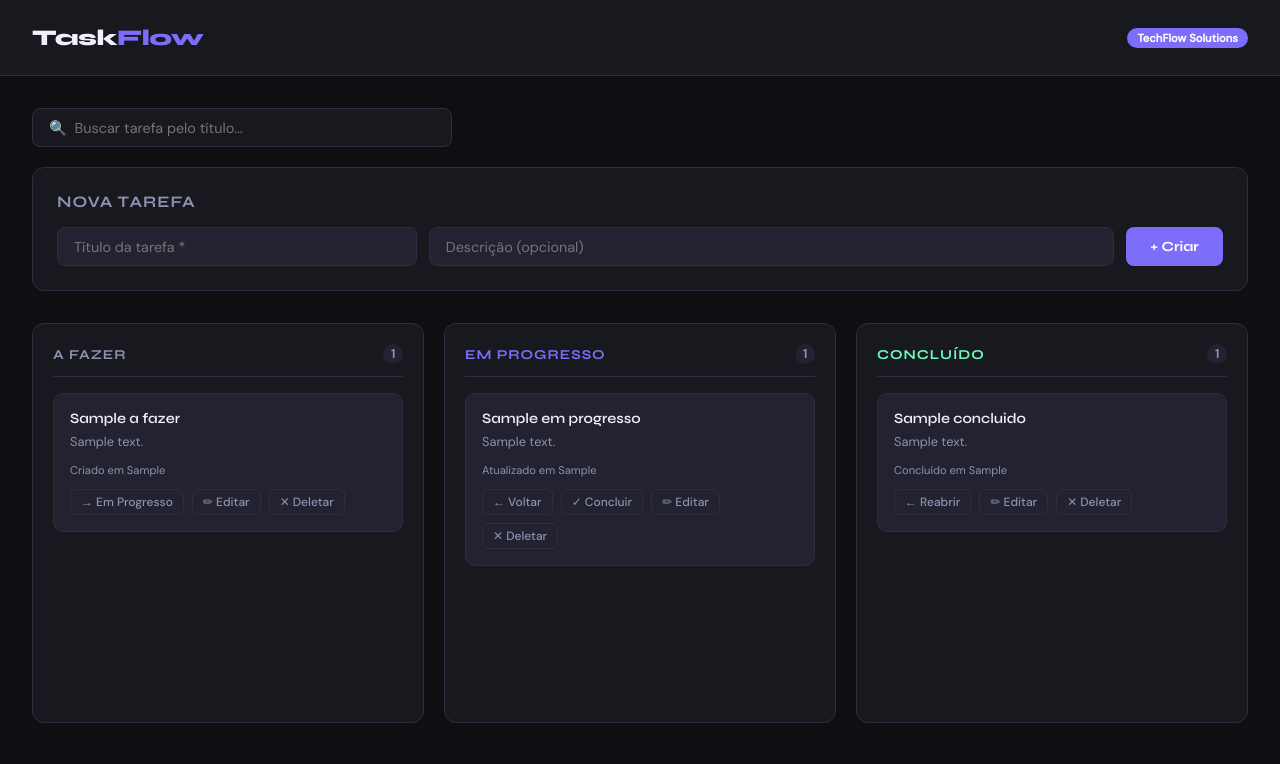
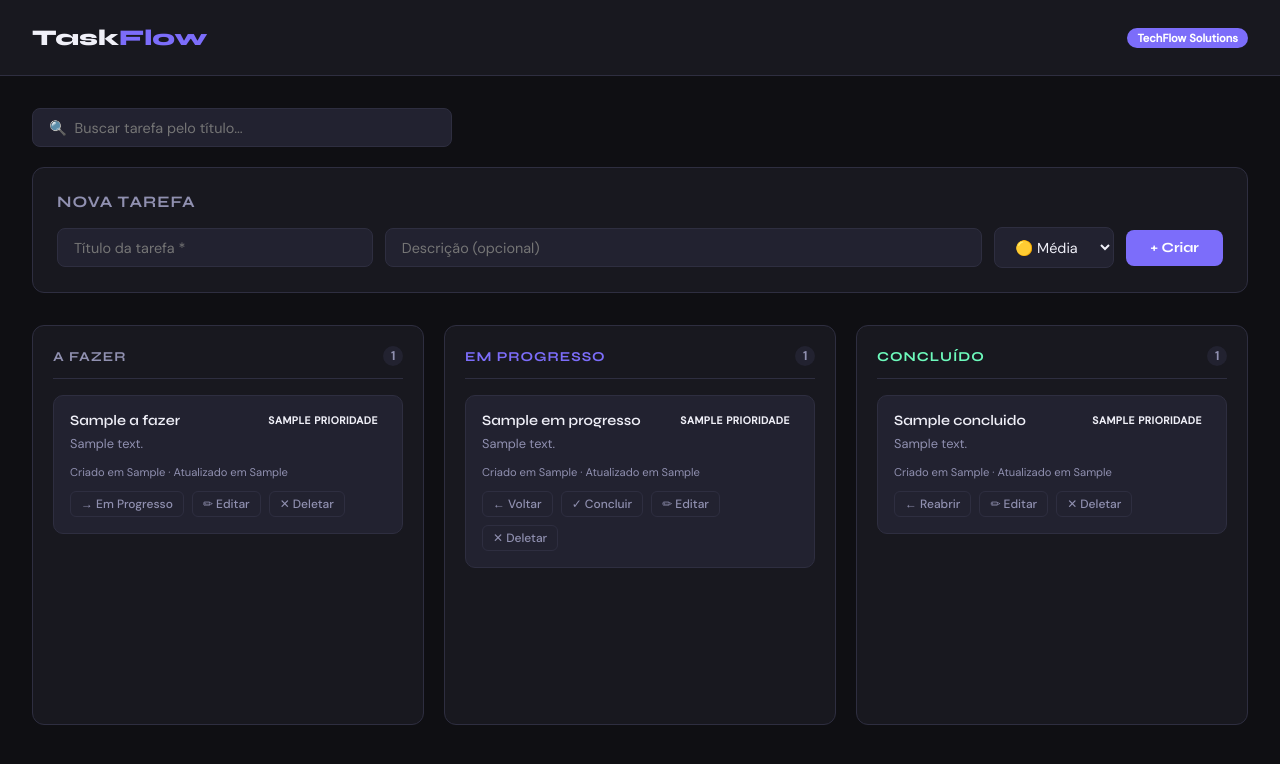
Before and after one commit to gabriela-agbl/gerenciamento_tarefas-TechFlowSolutions, a Flask app: template src/templates/index.html in a window 1280 px wide. Shown: the top 764 px of the page. Run offline with Flask 3, Linux system fonts and the light colour scheme; the template is opened without the code that fills it: most values are stand-ins (such as "Sample title", 1, 10 or a date in 2020).

Commit message:
feat: mudança, adicionando campos de prioridade nas tarefas

```diff
--- a/src/main.py
+++ b/src/main.py
@@ -7,6 +7,9 @@ app = Flask(__name__)
 app.secret_key = "techflow_secret_key"
 
 TASKS_FILE = os.path.join(os.path.dirname(__file__), "main_data.json")
+
+PRIORIDADES_VALIDAS = {"baixa", "media", "alta"}
+STATUS_VALIDOS = {"a_fazer", "em_progresso", "concluido"}
 
 def _carregar_tarefas(caminho: str = TASKS_FILE) -> list:
     if not os.path.exists(caminho):
@@ -21,9 +24,12 @@ def _salvar_tarefas(tarefas: list, caminho: str = TASKS_FILE) -> None:
     with open(caminho, "w", encoding="utf-8") as f:
         json.dump(tarefas, f, ensure_ascii=False, indent=2)
 
-def criar_tarefa(titulo: str, descricao: str = "", caminho: str = TASKS_FILE) -> dict:
+def criar_tarefa(titulo: str, descricao: str = "", prioridade: str = "media",
+                 caminho: str = TASKS_FILE) -> dict:
     if not titulo or not titulo.strip():
         raise ValueError("O título da tarefa não pode ser vazio.")
+    if prioridade not in PRIORIDADES_VALIDAS:
+        raise ValueError(f"Prioridade inválida. Use: {PRIORIDADES_VALIDAS}")
 
     tarefas = _carregar_tarefas(caminho)
     novo_id = max((t["id"] for t in tarefas), default=0) + 1
@@ -32,6 +38,7 @@ def criar_tarefa(titulo: str, descricao: str = "", caminho: str = TASKS_FILE) ->
         "id": novo_id,
         "titulo": titulo.strip(),
         "descricao": descricao.strip(),
+        "prioridade": prioridade,
         "status": "a_fazer",
         "criado_em": datetime.now().strftime("%d/%m/%Y %H:%M"),
         "atualizado_em": datetime.now().strftime("%d/%m/%Y %H:%M"),
@@ -55,15 +62,17 @@ def buscar_tarefa(tarefa_id: int, caminho: str = TASKS_FILE) -> dict:
     raise ValueError(f"Tarefa com ID {tarefa_id} não encontrada.")
 
 def atualizar_tarefa(tarefa_id: int, caminho: str = TASKS_FILE, **campos) -> dict:
-    campos_validos = {"titulo", "descricao", "status"}
-    status_validos = {"a_fazer", "em_progresso", "concluido"}
+    campos_validos = {"titulo", "descricao", "status", "prioridade"}
 
     for campo in campos:
         if campo not in campos_validos:
             raise ValueError(f"Campo inválido: '{campo}'.")
 
-    if "status" in campos and campos["status"] not in status_validos:
-        raise ValueError(f"Status inválido. Use: {status_validos}")
+    if "status" in campos and campos["status"] not in STATUS_VALIDOS:
+        raise ValueError(f"Status inválido. Use: {STATUS_VALIDOS}")
+
+    if "prioridade" in campos and campos["prioridade"] not in PRIORIDADES_VALIDAS:
+        raise ValueError(f"Prioridade inválida. Use: {PRIORIDADES_VALIDAS}")
 
     if "titulo" in campos and not campos["titulo"].strip():
         raise ValueError("O título não pode ser vazio.")
@@ -91,9 +100,9 @@ def deletar_tarefa(tarefa_id: int, caminho: str = TASKS_FILE) -> bool:
 @app.route("/")
 def index():
     tarefas = _carregar_tarefas()
-    a_fazer = [t for t in tarefas if t["status"] == "a_fazer"]
+    a_fazer     = [t for t in tarefas if t["status"] == "a_fazer"]
     em_progresso = [t for t in tarefas if t["status"] == "em_progresso"]
-    concluido = [t for t in tarefas if t["status"] == "concluido"]
+    concluido   = [t for t in tarefas if t["status"] == "concluido"]
     return render_template("index.html",
                            a_fazer=a_fazer,
                            em_progresso=em_progresso,
@@ -101,11 +110,24 @@ def index():
 
 @app.route("/criar", methods=["POST"])
 def criar():
-    titulo = request.form.get("titulo", "")
+    titulo    = request.form.get("titulo", "")
     descricao = request.form.get("descricao", "")
+    prioridade = request.form.get("prioridade", "media")
     try:
-        criar_tarefa(titulo, descricao)
+        criar_tarefa(titulo, descricao, prioridade)
         flash("Tarefa criada com sucesso!", "sucesso")
+    except ValueError as e:
+        flash(str(e), "erro")
+    return redirect(url_for("index"))
+
+@app.route("/editar/<int:tarefa_id>", methods=["POST"])
+def editar(tarefa_id):
+    titulo     = request.form.get("titulo", "")
+    descricao  = request.form.get("descricao", "")
+    prioridade = request.form.get("prioridade", "media")
+    try:
+        atualizar_tarefa(tarefa_id, titulo=titulo, descricao=descricao, prioridade=prioridade)
+        flash("Tarefa atualizada!", "sucesso")
     except ValueError as e:
         flash(str(e), "erro")
     return redirect(url_for("index"))
@@ -115,18 +137,7 @@ def atualizar(tarefa_id):
     novo_status = request.form.get("status")
     try:
         atualizar_tarefa(tarefa_id, status=novo_status)
-        flash("Tarefa atualizada!", "sucesso")
-    except ValueError as e:
-        flash(str(e), "erro")
-    return redirect(url_for("index"))
-
-@app.route("/editar/<int:tarefa_id>", methods=["POST"])
-def editar(tarefa_id):
-    titulo = request.form.get("titulo", "")
-    descricao = request.form.get("descricao", "")
-    try:
-        atualizar_tarefa(tarefa_id, titulo=titulo, descricao=descricao)
-        flash("Tarefa atualizada!", "sucesso")
+        flash("Status atualizado!", "sucesso")
     except ValueError as e:
         flash(str(e), "erro")
     return redirect(url_for("index"))
--- a/src/templates/index.html
+++ b/src/templates/index.html
@@ -7,37 +7,15 @@
   <link href="https://fonts.googleapis.com/css2?family=Syne:wght@400;600;700;800&family=DM+Sans:wght@300;400;500&display=swap" rel="stylesheet">
   <style>
     *, *::before, *::after { box-sizing: border-box; margin: 0; padding: 0; }
+    :root {
+      --bg: #0f0f13; --surface: #18181f; --surface2: #222230; --border: #2e2e40;
+      --accent: #7c6dfa; --accent2: #fa6d9a; --accent3: #6dfabc;
+      --text: #f0f0f8; --text2: #9090b0; --radius: 12px;
+    }
+    body { background: var(--bg); color: var(--text); font-family: 'DM Sans', sans-serif; min-height: 100vh; }
 
-    :root {
-      --bg: #0f0f13;
-      --surface: #18181f;
-      --surface2: #222230;
-      --border: #2e2e40;
-      --accent: #7c6dfa;
-      --accent2: #fa6d9a;
-      --accent3: #6dfabc;
-      --text: #f0f0f8;
-      --text2: #9090b0;
-      --radius: 12px;
-    }
-
-    body {
-      background: var(--bg);
-      color: var(--text);
-      font-family: 'DM Sans', sans-serif;
-      min-height: 100vh;
-    }
-
-    header {
-      padding: 1.5rem 2rem;
-      border-bottom: 1px solid var(--border);
-      display: flex;
-      align-items: center;
-      justify-content: space-between;
-      background: var(--surface);
-    }
-
-    .logo { font-family: 'Syne', sans-serif; font-weight: 800; font-size: 1.4rem; letter-spacing: -0.5px; }
+    header { padding: 1.5rem 2rem; border-bottom: 1px solid var(--border); display: flex; align-items: center; justify-content: space-between; background: var(--surface); }
+    .logo { font-family: 'Syne', sans-serif; font-weight: 800; font-size: 1.4rem; }
     .logo span { color: var(--accent); }
     .badge { font-size: 0.7rem; background: var(--accent); color: white; padding: 3px 10px; border-radius: 20px; font-weight: 600; }
 
@@ -47,181 +25,73 @@
 
     main { padding: 2rem; }
 
-    .create-form {
-      background: var(--surface);
-      border: 1px solid var(--border);
-      border-radius: var(--radius);
-      padding: 1.5rem;
-      margin-bottom: 2rem;
+    .search-bar { display: flex; align-items: center; gap: 1rem; margin-bottom: 1.25rem; }
+    .search-bar input { flex: 1; max-width: 420px; background: var(--surface); border: 1px solid var(--border); border-radius: 8px; color: var(--text); font-family: 'DM Sans', sans-serif; font-size: 0.9rem; padding: 0.6rem 1rem; outline: none; transition: border-color 0.2s; }
+    .search-bar input:focus { border-color: var(--accent); }
+    #busca-resultado { font-size: 0.8rem; color: var(--text2); }
+
+    .create-form { background: var(--surface); border: 1px solid var(--border); border-radius: var(--radius); padding: 1.5rem; margin-bottom: 2rem; }
+    .create-form h2 { font-family: 'Syne', sans-serif; font-size: 1rem; font-weight: 700; margin-bottom: 1rem; color: var(--text2); text-transform: uppercase; letter-spacing: 1px; }
+    .form-row { display: flex; gap: 0.75rem; flex-wrap: wrap; align-items: center; }
+
+    input[type="text"], select {
+      background: var(--surface2); border: 1px solid var(--border); border-radius: 8px;
+      color: var(--text); font-family: 'DM Sans', sans-serif; font-size: 0.9rem;
+      padding: 0.6rem 1rem; outline: none; transition: border-color 0.2s;
     }
+    input[type="text"]:focus, select:focus { border-color: var(--accent); }
+    input[name="titulo"] { flex: 1; min-width: 200px; }
+    input[name="descricao"] { flex: 2; min-width: 200px; }
+    select[name="prioridade"] { min-width: 120px; cursor: pointer; }
 
-    .create-form h2 {
-      font-family: 'Syne', sans-serif;
-      font-size: 1rem;
-      font-weight: 700;
-      margin-bottom: 1rem;
-      color: var(--text2);
-      text-transform: uppercase;
-      letter-spacing: 1px;
-    }
-
-    .form-row { display: flex; gap: 0.75rem; flex-wrap: wrap; }
-
-    input[type="text"] {
-      background: var(--surface2);
-      border: 1px solid var(--border);
-      border-radius: 8px;
-      color: var(--text);
-      font-family: 'DM Sans', sans-serif;
-      font-size: 0.9rem;
-      padding: 0.6rem 1rem;
-      outline: none;
-      transition: border-color 0.2s;
-    }
-
-    input[type="text"]:focus { border-color: var(--accent); }
-    input[name="titulo"] { flex: 1; min-width: 200px; }
-    input[name="descricao"] { flex: 2; min-width: 250px; }
-
-    .btn-criar {
-      background: var(--accent);
-      color: white;
-      border: none;
-      border-radius: 8px;
-      padding: 0.6rem 1.5rem;
-      font-family: 'Syne', sans-serif;
-      font-weight: 700;
-      font-size: 0.875rem;
-      cursor: pointer;
-      transition: opacity 0.2s, transform 0.1s;
-      white-space: nowrap;
-    }
+    .btn-criar { background: var(--accent); color: white; border: none; border-radius: 8px; padding: 0.6rem 1.5rem; font-family: 'Syne', sans-serif; font-weight: 700; font-size: 0.875rem; cursor: pointer; transition: opacity 0.2s, transform 0.1s; white-space: nowrap; }
     .btn-criar:hover { opacity: 0.85; transform: translateY(-1px); }
 
     .kanban { display: grid; grid-template-columns: repeat(3, 1fr); gap: 1.25rem; }
     @media (max-width: 900px) { .kanban { grid-template-columns: 1fr; } }
 
-    .column {
-      background: var(--surface);
-      border: 1px solid var(--border);
-      border-radius: var(--radius);
-      padding: 1.25rem;
-      min-height: 400px;
-    }
-
-    .column-header {
-      display: flex;
-      align-items: center;
-      justify-content: space-between;
-      margin-bottom: 1rem;
-      padding-bottom: 0.75rem;
-      border-bottom: 1px solid var(--border);
-    }
-
+    .column { background: var(--surface); border: 1px solid var(--border); border-radius: var(--radius); padding: 1.25rem; min-height: 400px; }
+    .column-header { display: flex; align-items: center; justify-content: space-between; margin-bottom: 1rem; padding-bottom: 0.75rem; border-bottom: 1px solid var(--border); }
     .column-title { font-family: 'Syne', sans-serif; font-weight: 700; font-size: 0.85rem; text-transform: uppercase; letter-spacing: 1px; }
     .col-a-fazer   .column-title { color: var(--text2); }
     .col-progresso .column-title { color: var(--accent); }
     .col-concluido .column-title { color: var(--accent3); }
-
     .count { font-size: 0.75rem; background: var(--surface2); color: var(--text2); padding: 2px 8px; border-radius: 10px; font-weight: 600; }
 
-    .card {
-      background: var(--surface2);
-      border: 1px solid var(--border);
-      border-radius: 10px;
-      padding: 1rem;
-      margin-bottom: 0.75rem;
-      transition: transform 0.15s, border-color 0.15s;
-    }
+    .card { background: var(--surface2); border: 1px solid var(--border); border-radius: 10px; padding: 1rem; margin-bottom: 0.75rem; transition: transform 0.15s, border-color 0.15s; }
     .card:hover { transform: translateY(-2px); border-color: var(--accent); }
+    .card.oculto { display: none; }
 
-    .card-title { font-family: 'Syne', sans-serif; font-weight: 600; font-size: 0.9rem; margin-bottom: 0.35rem; }
+    .card-header { display: flex; align-items: flex-start; justify-content: space-between; margin-bottom: 0.35rem; gap: 0.5rem; }
+    .card-title { font-family: 'Syne', sans-serif; font-weight: 600; font-size: 0.9rem; }
     .card-desc  { font-size: 0.8rem; color: var(--text2); margin-bottom: 0.75rem; line-height: 1.4; }
     .card-meta  { font-size: 0.7rem; color: var(--text2); margin-bottom: 0.75rem; }
-
     .card-actions { display: flex; gap: 0.5rem; flex-wrap: wrap; }
 
-    .btn {
-      font-size: 0.75rem;
-      padding: 4px 10px;
-      border-radius: 6px;
-      border: 1px solid var(--border);
-      background: transparent;
-      color: var(--text2);
-      cursor: pointer;
-      font-family: 'DM Sans', sans-serif;
-      font-weight: 500;
-      transition: all 0.15s;
-    }
+    .badge-prioridade { font-size: 0.65rem; padding: 2px 8px; border-radius: 10px; font-weight: 700; letter-spacing: 0.5px; white-space: nowrap; flex-shrink: 0; }
+    .badge-alta  { background: #3a1a2a; color: #fa6d9a; border: 1px solid #5a2a3a; }
+    .badge-media { background: #2a2a1a; color: #fadd6d; border: 1px solid #4a4a2a; }
+    .badge-baixa { background: #1a2a3a; color: #6dbaff; border: 1px solid #2a4a5a; }
+
+    .btn { font-size: 0.75rem; padding: 4px 10px; border-radius: 6px; border: 1px solid var(--border); background: transparent; color: var(--text2); cursor: pointer; font-family: 'DM Sans', sans-serif; font-weight: 500; transition: all 0.15s; }
     .btn:hover         { background: var(--surface); color: var(--text); }
     .btn-progresso:hover { border-color: var(--accent);  color: var(--accent); }
     .btn-concluir:hover  { border-color: var(--accent3); color: var(--accent3); }
-    .btn-editar:hover    { border-color: #fadd6d;        color: #fadd6d; }
+    .btn-editar:hover    { border-color: #fadd6d; color: #fadd6d; }
     .btn-del:hover       { border-color: var(--accent2); color: var(--accent2); }
 
-    .empty { text-align: center; color: var(--text2); font-size: 0.8rem; padding: 2rem 0; opacity: 0.5; }
-
-    .edit-form {
-      display: none;
-      margin-top: 0.75rem;
-      padding-top: 0.75rem;
-      border-top: 1px solid var(--border);
-      flex-direction: column;
-      gap: 0.5rem;
-    }
+    .edit-form { display: none; margin-top: 0.75rem; padding-top: 0.75rem; border-top: 1px solid var(--border); flex-direction: column; gap: 0.5rem; }
     .edit-form.aberto { display: flex; }
     .edit-form input[type="text"] { width: 100%; font-size: 0.8rem; padding: 0.45rem 0.75rem; }
+    .edit-form select { width: 100%; font-size: 0.8rem; padding: 0.45rem 0.75rem; }
     .edit-form-actions { display: flex; gap: 0.5rem; }
 
-    .btn-salvar {
-      font-size: 0.75rem;
-      padding: 4px 12px;
-      border-radius: 6px;
-      border: none;
-      background: var(--accent);
-      color: white;
-      cursor: pointer;
-      font-family: 'DM Sans', sans-serif;
-      font-weight: 600;
-      transition: opacity 0.15s;
-    }
+    .btn-salvar { font-size: 0.75rem; padding: 4px 12px; border-radius: 6px; border: none; background: var(--accent); color: white; cursor: pointer; font-family: 'DM Sans', sans-serif; font-weight: 600; transition: opacity 0.15s; }
     .btn-salvar:hover { opacity: 0.8; }
-
-    .btn-cancelar {
-      font-size: 0.75rem;
-      padding: 4px 10px;
-      border-radius: 6px;
-      border: 1px solid var(--border);
-      background: transparent;
-      color: var(--text2);
-      cursor: pointer;
-      font-family: 'DM Sans', sans-serif;
-      transition: all 0.15s;
-    }
+    .btn-cancelar { font-size: 0.75rem; padding: 4px 10px; border-radius: 6px; border: 1px solid var(--border); background: transparent; color: var(--text2); cursor: pointer; font-family: 'DM Sans', sans-serif; transition: all 0.15s; }
     .btn-cancelar:hover { color: var(--text); background: var(--surface); }
 
-    .search-bar {
-      display: flex;
-      align-items: center;
-      gap: 1rem;
-      margin-bottom: 1.25rem;
-    }
-    .search-bar input {
-      flex: 1;
-      max-width: 420px;
-      background: var(--surface);
-      border: 1px solid var(--border);
-      border-radius: 8px;
-      color: var(--text);
-      font-family: 'DM Sans', sans-serif;
-      font-size: 0.9rem;
-      padding: 0.6rem 1rem;
-      outline: none;
-      transition: border-color 0.2s;
-    }
-    .search-bar input:focus { border-color: var(--accent); }
-    #busca-resultado { font-size: 0.8rem; color: var(--text2); }
-    .card.oculto { display: none; }
+    .empty { text-align: center; color: var(--text2); font-size: 0.8rem; padding: 2rem 0; opacity: 0.5; }
   </style>
 </head>
 <body>
@@ -250,6 +120,11 @@
       <div class="form-row">
         <input type="text" name="titulo" placeholder="Título da tarefa *" required>
         <input type="text" name="descricao" placeholder="Descrição (opcional)">
+        <select name="prioridade">
+          <option value="baixa">🔵 Baixa</option>
+          <option value="media" selected>🟡 Média</option>
+          <option value="alta">🔴 Alta</option>
+        </select>
         <button class="btn-criar" type="submit">+ Criar</button>
       </div>
     </form>
@@ -264,9 +139,12 @@
       </div>
       {% for t in a_fazer %}
       <div class="card">
-        <div class="card-title">{{ t.titulo }}</div>
+        <div class="card-header">
+          <div class="card-title">{{ t.titulo }}</div>
+          <span class="badge-prioridade badge-{{ t.prioridade }}">{{ t.prioridade.upper() }}</span>
+        </div>
         {% if t.descricao %}<div class="card-desc">{{ t.descricao }}</div>{% endif %}
-        <div class="card-meta">Criado em {{ t.criado_em }}</div>
+        <div class="card-meta">Criado em {{ t.criado_em }} · Atualizado em {{ t.atualizado_em }}</div>
         <div class="card-actions">
           <form method="POST" action="/atualizar/{{ t.id }}">
             <input type="hidden" name="status" value="em_progresso">
@@ -281,6 +159,11 @@
           <form method="POST" action="/editar/{{ t.id }}">
             <input type="text" name="titulo" value="{{ t.titulo }}" placeholder="Título" required>
             <input type="text" name="descricao" value="{{ t.descricao }}" placeholder="Descrição">
+            <select name="prioridade">
+              <option value="baixa" {% if t.prioridade == 'baixa' %}selected{% endif %}>🔵 Baixa</option>
+              <option value="media" {% if t.prioridade == 'media' %}selected{% endif %}>🟡 Média</option>
+              <option value="alta"  {% if t.prioridade == 'alta'  %}selected{% endif %}>🔴 Alta</option>
+            </select>
             <div class="edit-form-actions">
               <button class="btn-salvar" type="submit">Salvar</button>
               <button class="btn-cancelar" type="button" onclick="toggleEdit({{ t.id }})">Cancelar</button>
@@ -288,9 +171,7 @@
           </form>
         </div>
       </div>
-      {% else %}
-      <div class="empty">Nenhuma tarefa</div>
-      {% endfor %}
+      {% else %}<div class="empty">Nenhuma tarefa</div>{% endfor %}
     </div>
 
     <div class="column col-progresso">
@@ -300,9 +181,12 @@
       </div>
       {% for t in em_progresso %}
       <div class="card">
-        <div class="card-title">{{ t.titulo }}</div>
+        <div class="card-header">
+          <div class="card-title">{{ t.titulo }}</div>
+          <span class="badge-prioridade badge-{{ t.prioridade }}">{{ t.prioridade.upper() }}</span>
+        </div>
         {% if t.descricao %}<div class="card-desc">{{ t.descricao }}</div>{% endif %}
-        <div class="card-meta">Atualizado em {{ t.atualizado_em }}</div>
+        <div class="card-meta">Criado em {{ t.criado_em }} · Atualizado em {{ t.atualizado_em }}</div>
         <div class="card-actions">
           <form method="POST" action="/atualizar/{{ t.id }}">
             <input type="hidden" name="status" value="a_fazer">
@@ -321,6 +205,11 @@
           <form method="POST" action="/editar/{{ t.id }}">
             <input type="text" name="titulo" value="{{ t.titulo }}" placeholder="Título" required>
             <input type="text" name="descricao" value="{{ t.descricao }}" placeholder="Descrição">
+            <select name="prioridade">
+              <option value="baixa" {% if t.prioridade == 'baixa' %}selected{% endif %}>🔵 Baixa</option>
+              <option value="media" {% if t.prioridade == 'media' %}selected{% endif %}>🟡 Média</option>
+              <option value="alta"  {% if t.prioridade == 'alta'  %}selected{% endif %}>🔴 Alta</option>
+            </select>
             <div class="edit-form-actions">
               <button class="btn-salvar" type="submit">Salvar</button>
               <button class="btn-cancelar" type="button" onclick="toggleEdit({{ t.id }})">Cancelar</button>
@@ -328,9 +217,7 @@
           </form>
         </div>
       </div>
-      {% else %}
-      <div class="empty">Nenhuma tarefa</div>
-      {% endfor %}
+      {% else %}<div class="empty">Nenhuma tarefa</div>{% endfor %}
     </div>
 
     <div class="column col-concluido">
@@ -340,9 +227,12 @@
       </div>
       {% for t in concluido %}
       <div class="card">
-        <div class="card-title">{{ t.titulo }}</div>
+        <div class="card-header">
+          <div class="card-title">{{ t.titulo }}</div>
+          <span class="badge-prioridade badge-{{ t.prioridade }}">{{ t.prioridade.upper() }}</span>
+        </div>
         {% if t.descricao %}<div class="card-desc">{{ t.descricao }}</div>{% endif %}
-        <div class="card-meta">Concluído em {{ t.atualizado_em }}</div>
+        <div class="card-meta">Criado em {{ t.criado_em }} · Atualizado em {{ t.atualizado_em }}</div>
         <div class="card-actions">
           <form method="POST" action="/atualizar/{{ t.id }}">
             <input type="hidden" name="status" value="em_progresso">
@@ -357,6 +247,11 @@
           <form method="POST" action="/editar/{{ t.id }}">
             <input type="text" name="titulo" value="{{ t.titulo }}" placeholder="Título" required>
             <input type="text" name="descricao" value="{{ t.descricao }}" placeholder="Descrição">
+            <select name="prioridade">
+              <option value="baixa" {% if t.prioridade == 'baixa' %}selected{% endif %}>🔵 Baixa</option>
+              <option value="media" {% if t.prioridade == 'media' %}selected{% endif %}>🟡 Média</option>
+              <option value="alta"  {% if t.prioridade == 'alta'  %}selected{% endif %}>🔴 Alta</option>
+            </select>
             <div class="edit-form-actions">
               <button class="btn-salvar" type="submit">Salvar</button>
               <button class="btn-cancelar" type="button" onclick="toggleEdit({{ t.id }})">Cancelar</button>
@@ -364,9 +259,7 @@
           </form>
         </div>
       </div>
-      {% else %}
-      <div class="empty">Nenhuma tarefa</div>
-      {% endfor %}
+      {% else %}<div class="empty">Nenhuma tarefa</div>{% endfor %}
     </div>
 
   </div>
@@ -377,29 +270,21 @@
     const termo = document.getElementById('busca').value.toLowerCase().trim();
     const cards = document.querySelectorAll('.card');
     let encontrados = 0;
-
     cards.forEach(card => {
       const titulo = card.querySelector('.card-title').textContent.toLowerCase();
       const desc = card.querySelector('.card-desc') ? card.querySelector('.card-desc').textContent.toLowerCase() : '';
       if (!termo || titulo.includes(termo) || desc.includes(termo)) {
-        card.classList.remove('oculto');
-        encontrados++;
+        card.classList.remove('oculto'); encontrados++;
       } else {
         card.classList.add('oculto');
       }
     });
-
     const resultado = document.getElementById('busca-resultado');
-    if (termo) {
-      resultado.textContent = encontrados === 0 ? 'Nenhuma tarefa encontrada.' : `${encontrados} tarefa(s) encontrada(s).`;
-    } else {
-      resultado.textContent = '';
-    }
+    resultado.textContent = termo ? (encontrados === 0 ? 'Nenhuma tarefa encontrada.' : `${encontrados} tarefa(s) encontrada(s).`) : '';
   }
 
   function toggleEdit(id) {
-    const form = document.getElementById('edit-' + id);
-    form.classList.toggle('aberto');
+    document.getElementById('edit-' + id).classList.toggle('aberto');
   }
 </script>
 
```
Also changed, not shown: tests/test_main.py (+19 -0 lines).
